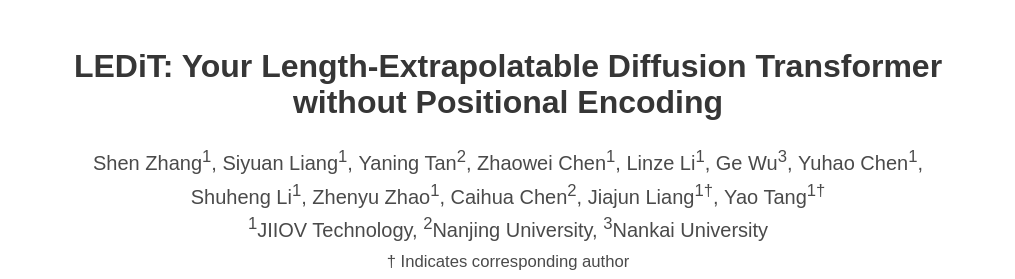
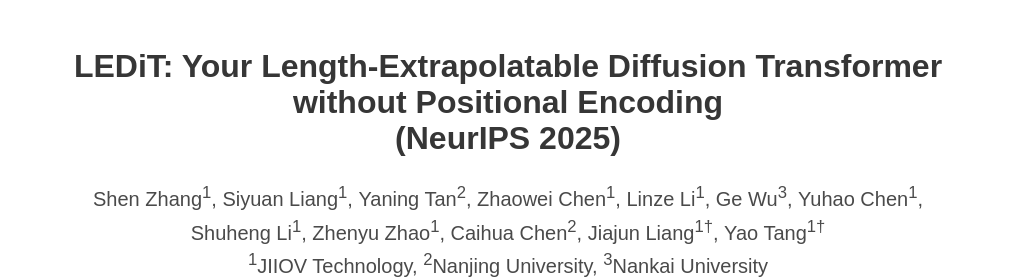
Before and after one commit to ShenZhang2145/ledit, a plain HTML site: page index.html in a window 1280 px wide. Shown: the top 279 px of the page, without its empty margins (132-1147 px from the left). Drawn offline with nearby package versions, Linux system fonts and the light colour scheme; some icons are missing; a web font is replaced by a local one.

Commit message:
Update index.html

```diff
--- a/index.html
+++ b/index.html
@@ -54,7 +54,7 @@
             <!-- <div align="center">
               <img src="static/images/hidiffusion_logo.jpg"  width="260" style="margin-bottom:15px">
             </div> -->
-            <h1 class="title is-3 publication-title">LEDiT:  Your Length-Extrapolatable Diffusion Transformer <br> without Positional Encoding</h1>
+            <h1 class="title is-3 publication-title">LEDiT:  Your Length-Extrapolatable Diffusion Transformer <br> without Positional Encoding  <br> (NeurIPS 2025)</h1>
             <div class="is-size-5 publication-authors">
               <!-- Paper authors -->
               <span class="author-block">
```
